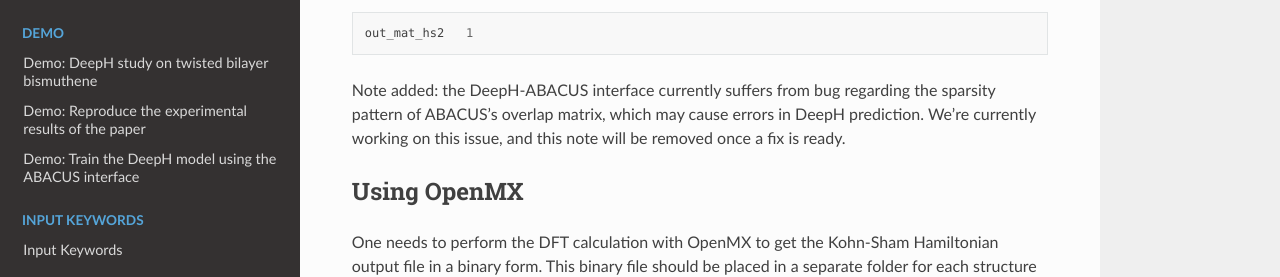
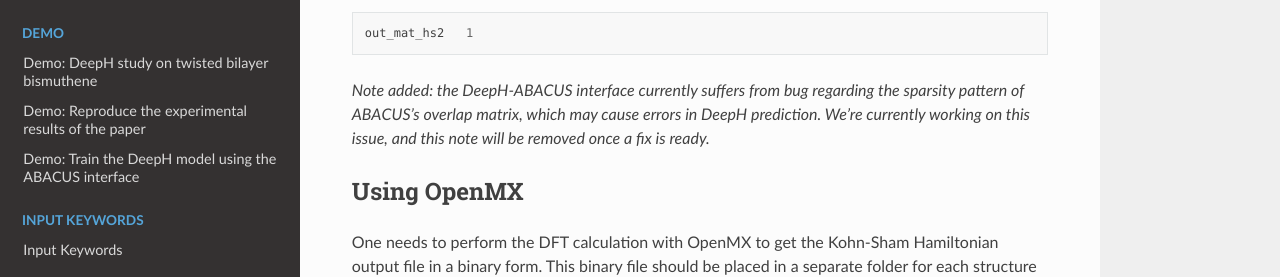
Before and after one commit to mzjb/DeepH-pack, a Sphinx documentation site: the page built from docs/source/dataset/dataset.rst, in a window 1280 px wide. Shown: the part 492-769 px from the top of the page. Built offline with Sphinx 7.4.7 and the Read the Docs theme 2.0.0, drawn with Linux system fonts in a browser that asks for light colours.

Commit message:
Update Sphinx version for readthedocs compatibility

```diff
--- a/docs/requirements.txt
+++ b/docs/requirements.txt
@@ -1,3 +1,3 @@
-sphinx==4.5.0
+sphinx==5.0.2
 sphinx_rtd_theme==1.0.0
-myst-parser==0.17.2
+myst-parser==0.18.1
--- a/docs/source/dataset/dataset.rst
+++ b/docs/source/dataset/dataset.rst
@@ -22,7 +22,7 @@
 
     out_mat_hs2   1
 
-Note added: the DeepH-ABACUS interface currently suffers from bug regarding the sparsity pattern of ABACUS's overlap matrix, which may cause errors in DeepH prediction. We're currently working on this issue, and this note will be removed once a fix is ready.
+*Note added: the DeepH-ABACUS interface currently suffers from bug regarding the sparsity pattern of ABACUS's overlap matrix, which may cause errors in DeepH prediction. We're currently working on this issue, and this note will be removed once a fix is ready.*
 
 Using OpenMX
 ^^^^^^^^^^^^^^^^^^^^^^^^
```
